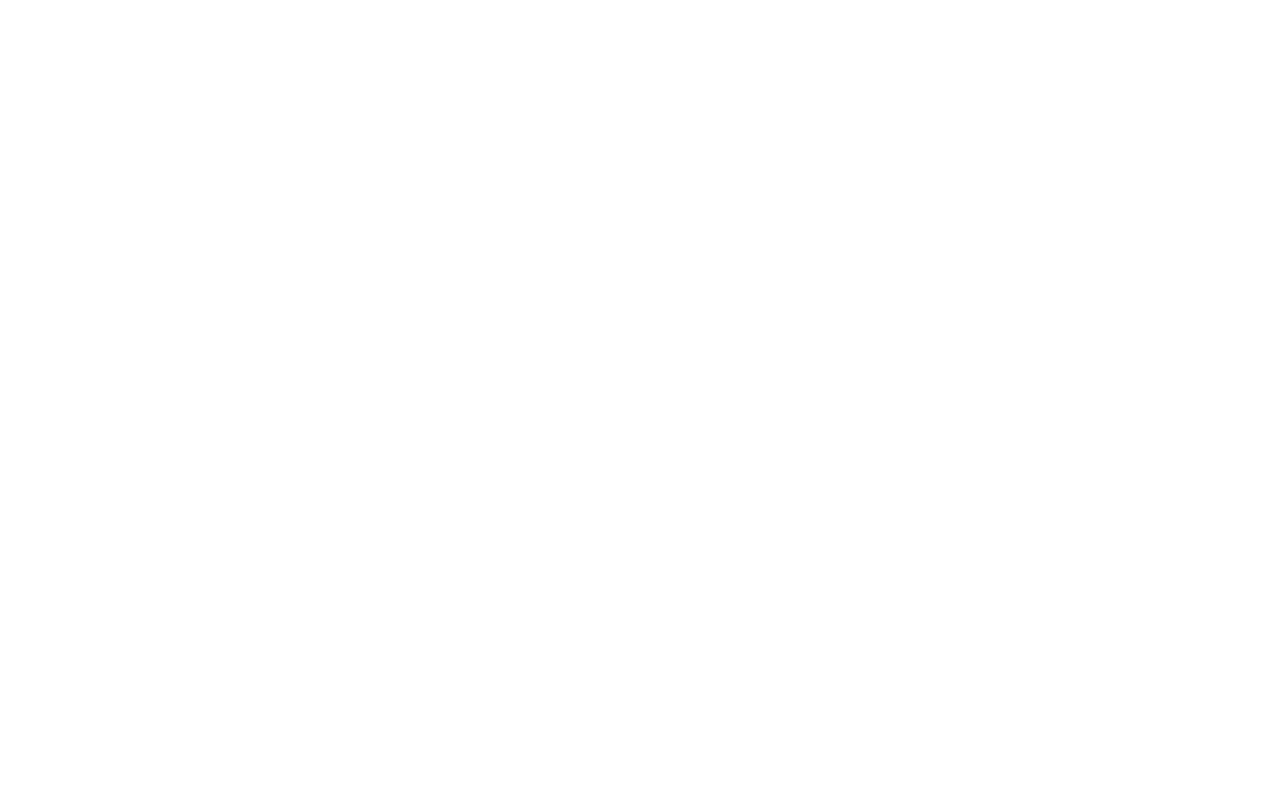
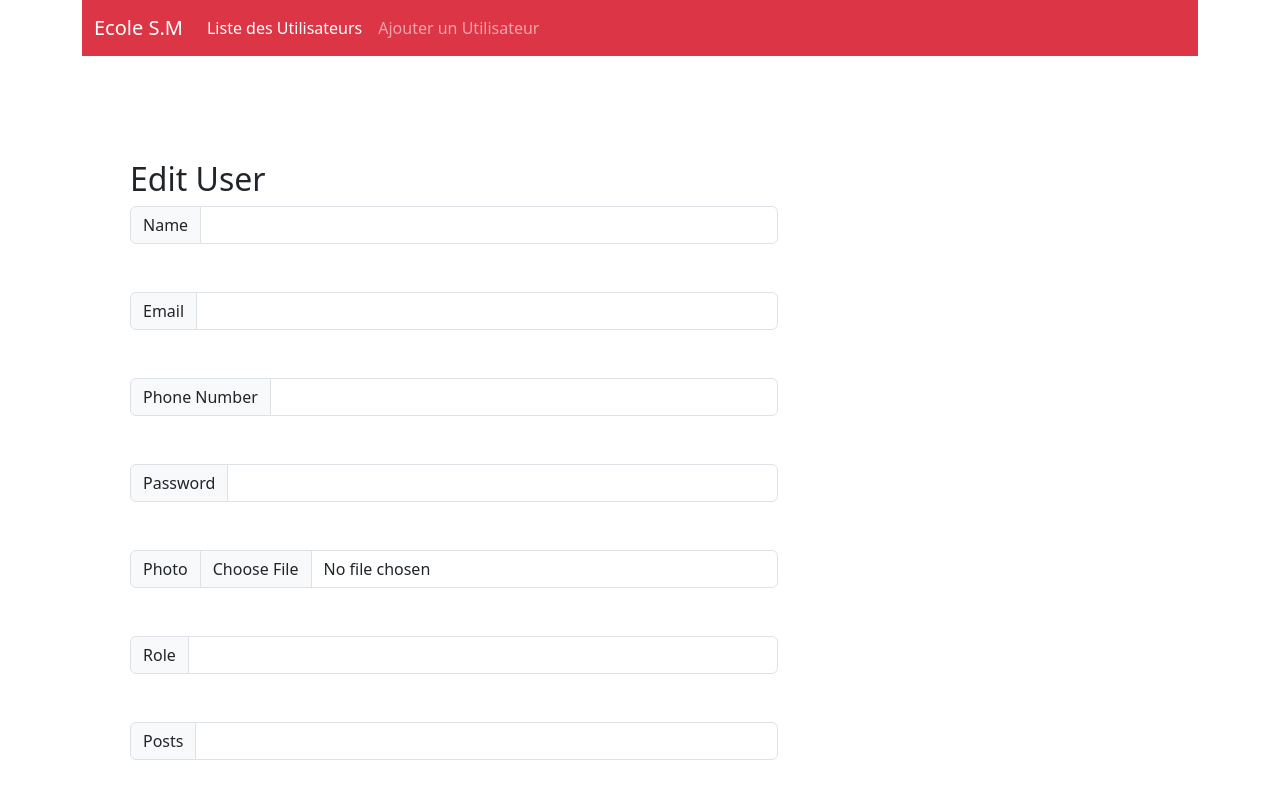
Before and after one commit to coderLadyCodes/ecoleReact, a React (Create React App) app: page /edit-user/1 in a window 1280 px wide. Before the commit this address had no page. Shown: the top 800 px of the page. Built offline with nearby package versions, Linux system fonts and the light colour scheme; no server answers.

Commit message:
hideshownavbar done

```diff
--- a/src/App.js
+++ b/src/App.js
@@ -8,22 +8,25 @@
 import AddUser from './component/user/AddUser';
 import EditUser from './component/user/EditUser';
 import UserProfile from './component/user/UserProfile';
+import HideShowComponents from './component/common/HideShowComponents';
 
 function App() {
   return (
-    <main className="container">
+    <main className="container ">
     <Router>
-     {/*<NavBar />*/}
+    <HideShowComponents>
+    <NavBar />
+    </HideShowComponents>
       <Routes>
         <Route exact path="/" element={<Home />}></Route>
 
-{/*        <Route exact path="/view-users" element={<UsersView />}></Route>
+        <Route exact path="/view-users" element={<UsersView />}></Route>
 
         <Route exact path="/add-users" element={<AddUser />}></Route>
 
         <Route exact path="/edit-user/:id" element={<EditUser />}></Route>
 
-  <Route exact path="/user-profile/:id" element={<UserProfile />}></Route> */}
+        <Route exact path="/user-profile/:id" element={<UserProfile />}></Route>
       </Routes>
     </Router>
     </main>
--- /dev/null
+++ b/src/component/common/HideShowComponents.js
@@ -0,0 +1,20 @@
+import React, { useEffect, useState} from 'react';
+import { useLocation } from 'react-router-dom';
+
+const HideShowComponents = ({children}) => {
+    const location = useLocation();
+    const [showNavBar, setShowNavBar] = useState(false);
+    useEffect(() => {
+        if(location.pathname === '/'){
+            setShowNavBar(false);
+        }else {
+            setShowNavBar(true);
+        }
+    }, [location]);
+
+  return (
+    <div>{showNavBar && children}</div>
+  )
+}
+
+export default HideShowComponents
--- a/src/component/common/SearchUser.js
+++ b/src/component/common/SearchUser.js
@@ -1,4 +1,4 @@
-{/*import React from 'react'
+import React from 'react'
 
 const SearchUser = (search, setSearch) => {
   return (
@@ -11,4 +11,4 @@
   )
 }
 
-export default SearchUser*/}
+export default SearchUser
--- a/src/component/user/AddUser.js
+++ b/src/component/user/AddUser.js
@@ -1,4 +1,4 @@
-{/*import React, { useState } from 'react';
+import React, { useState } from 'react';
 import {Link, useNavigate} from 'react-router-dom';
 import axios from 'axios';
 
@@ -83,4 +83,3 @@
 }
 
 export default AddUser
-*/}
--- a/src/component/user/EditUser.js
+++ b/src/component/user/EditUser.js
@@ -1,4 +1,4 @@
-{/*import React, {useEffect, useState } from 'react';
+import React, {useEffect, useState } from 'react';
 import {Link, useNavigate, useParams} from 'react-router-dom';
 import axios from 'axios';
 
@@ -63,7 +63,7 @@
 
         <div className='input-group mb-5'>
           <label className='input-group-text' htmlFor='photo'>Photo</label>
-          <input className='form-control col-sm-6' type='file' name='profileImage' id='profileImage' required value={profileImage} onChange={(e) => handleInputChange(e)}/>
+          <input className='form-control col-sm-6' type='file' name='profileImage' id='profileImage' required /*value={profileImage}*/ onChange={(e) => handleInputChange(e)}/>
         </div>
 
         <div className='input-group mb-5'>
@@ -96,5 +96,3 @@
 }
 
 export default EditUser
-*/}
-/*value={profileImage}*/
--- a/src/component/user/UserProfile.js
+++ b/src/component/user/UserProfile.js
@@ -1,4 +1,4 @@
-{/*import { useParams } from 'react-router-dom';
+import { useParams } from 'react-router-dom';
 import React, {useEffect, useState } from 'react';
 import axios from 'axios';
 
@@ -134,4 +134,3 @@
 }
 
 export default UserProfile
-*/}
--- a/src/component/user/UsersView.js
+++ b/src/component/user/UsersView.js
@@ -1,4 +1,4 @@
-{/*import React, { useEffect, useState } from 'react';
+import React, { useEffect, useState } from 'react';
 import axios from 'axios';
 import {FaEdit, FaEye, FaTrashAlt} from 'react-icons/fa';
 import {Link} from 'react-router-dom';
@@ -72,4 +72,3 @@
 };
 
 export default UsersView
-*/}
```
